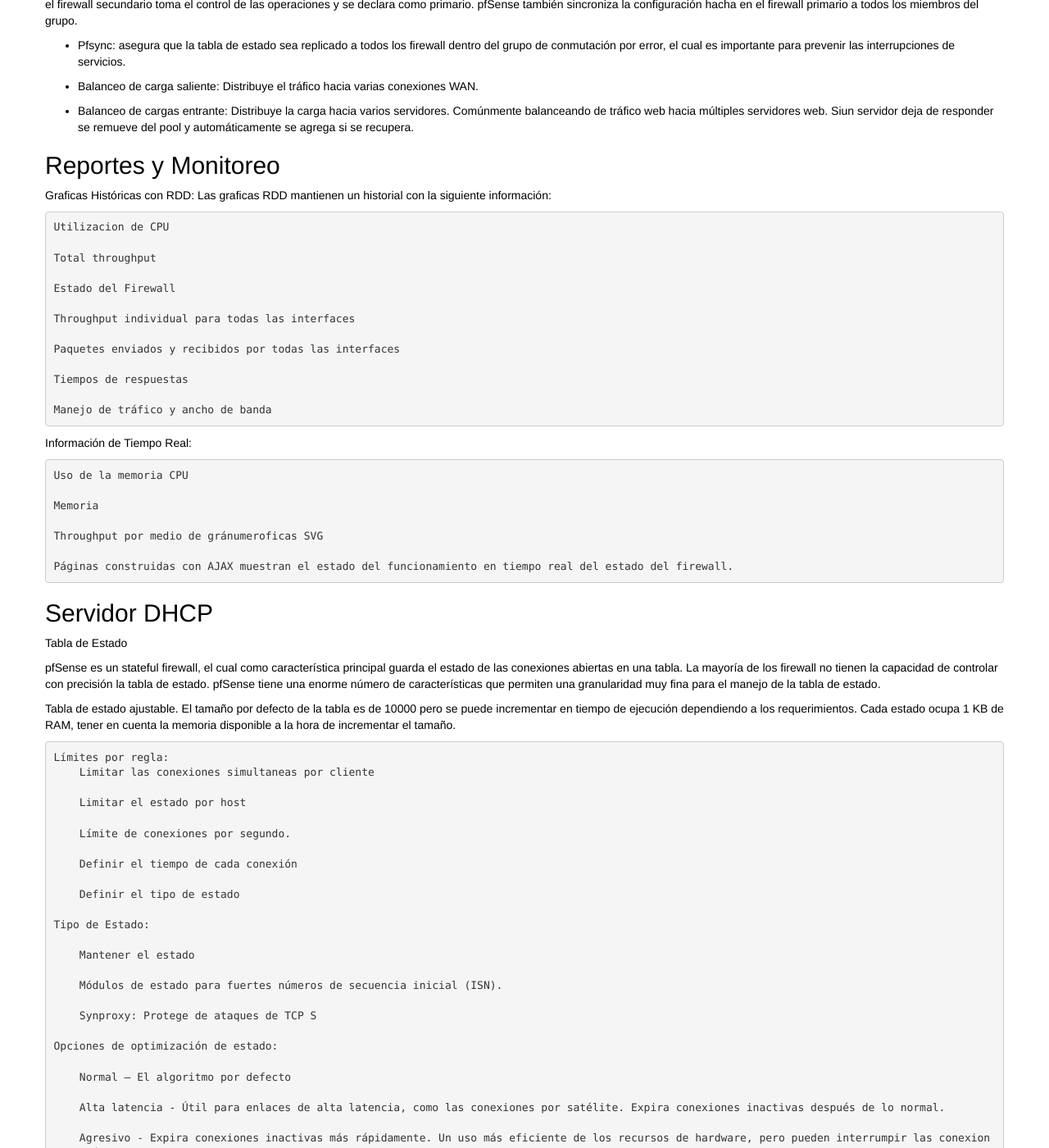
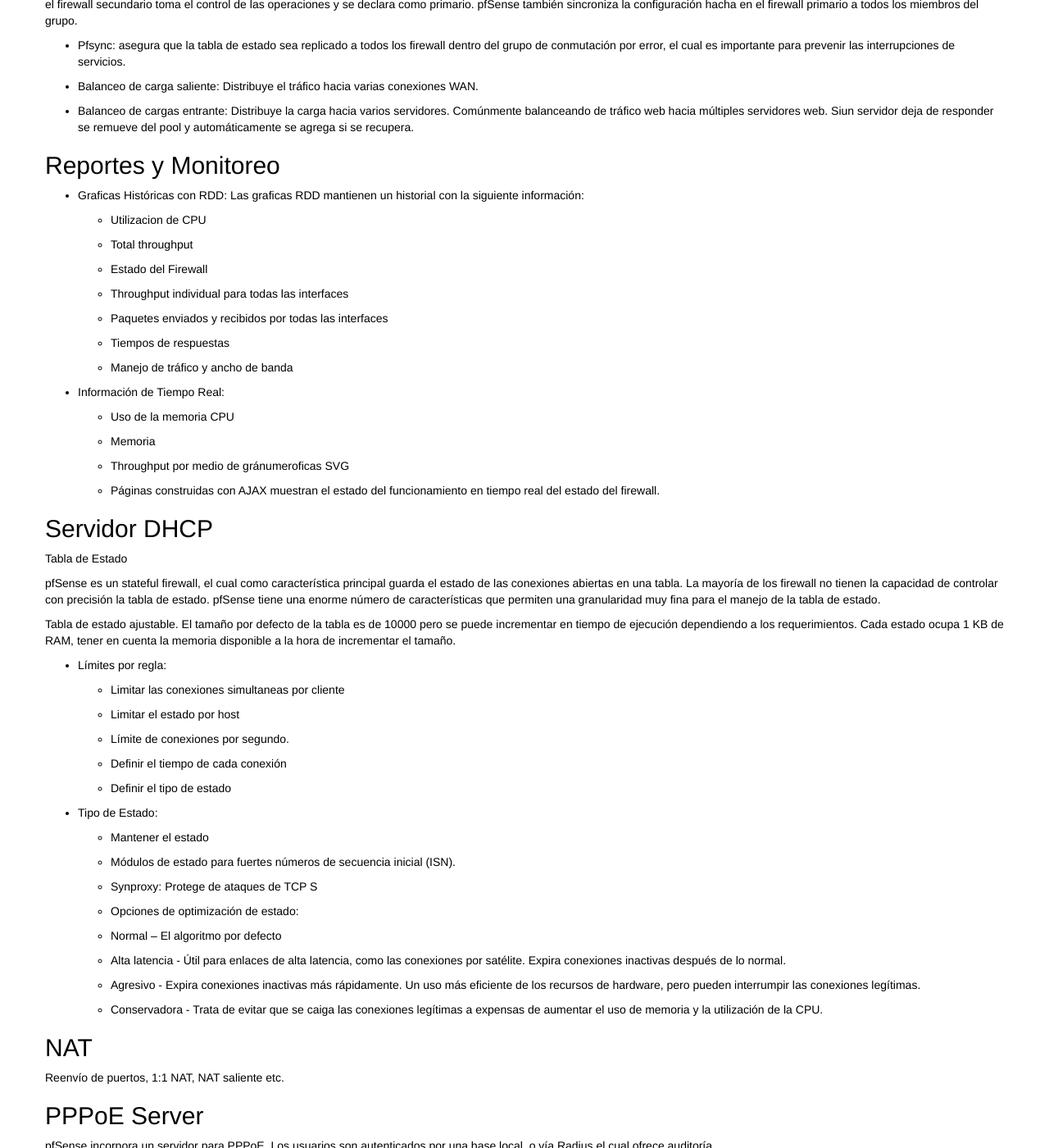
Before and after one commit to Covetel/Covetel.github.io, a Jekyll site: the page built from _posts/2014-04-25-Sistema-de-gestion-de-seguridad-perimetral.markdown, in a window 1280 px wide and 1400 px high, scrolled down 1827 px. Shown: the whole window at 82% size. Built offline with Jekyll 4.4.1, drawn with Linux system fonts in a browser that asks for light colours; Markdown is read by kramdown in place of the engine named in the settings; some of the changed text lies outside the part shown.

Commit message:
Listando caracteristicas del contenido usando veñetas

```diff
--- a/_posts/2014-04-25-Sistema-de-gestion-de-seguridad-perimetral.markdown
+++ b/_posts/2014-04-25-Sistema-de-gestion-de-seguridad-perimetral.markdown
@@ -65,31 +65,31 @@
 
 ##Reportes y Monitoreo
 
- Graficas Históricas con RDD: Las graficas RDD mantienen un historial con la siguiente información:
+ * Graficas Históricas con RDD: Las graficas RDD mantienen un historial con la siguiente información:
 
-    Utilizacion de CPU
+    * Utilizacion de CPU
 
-    Total throughput
+    * Total throughput
 
-    Estado del Firewall
+    * Estado del Firewall
 
-    Throughput individual para todas las interfaces
+    * Throughput individual para todas las interfaces
 
-    Paquetes enviados y recibidos por todas las interfaces
+    * Paquetes enviados y recibidos por todas las interfaces
 
-    Tiempos de respuestas
+    * Tiempos de respuestas
 
-    Manejo de tráfico y ancho de banda
+    * Manejo de tráfico y ancho de banda
 
- Información de Tiempo Real:
+ * Información de Tiempo Real:
 
-    Uso de la memoria CPU
+    * Uso de la memoria CPU
 
-    Memoria
+    * Memoria
 
-    Throughput por medio de gránumeroficas SVG
+    * Throughput por medio de gránumeroficas SVG
 
-    Páginas construidas con AJAX muestran el estado del funcionamiento en tiempo real del estado del firewall.
+    * Páginas construidas con AJAX muestran el estado del funcionamiento en tiempo real del estado del firewall.
 
 
 ##Servidor DHCP
```
Also changed, not shown: other parts of _posts/2014-04-25-Sistema-de-gestion-de-seguridad-perimetral.markdown (+17 -15 lines).
